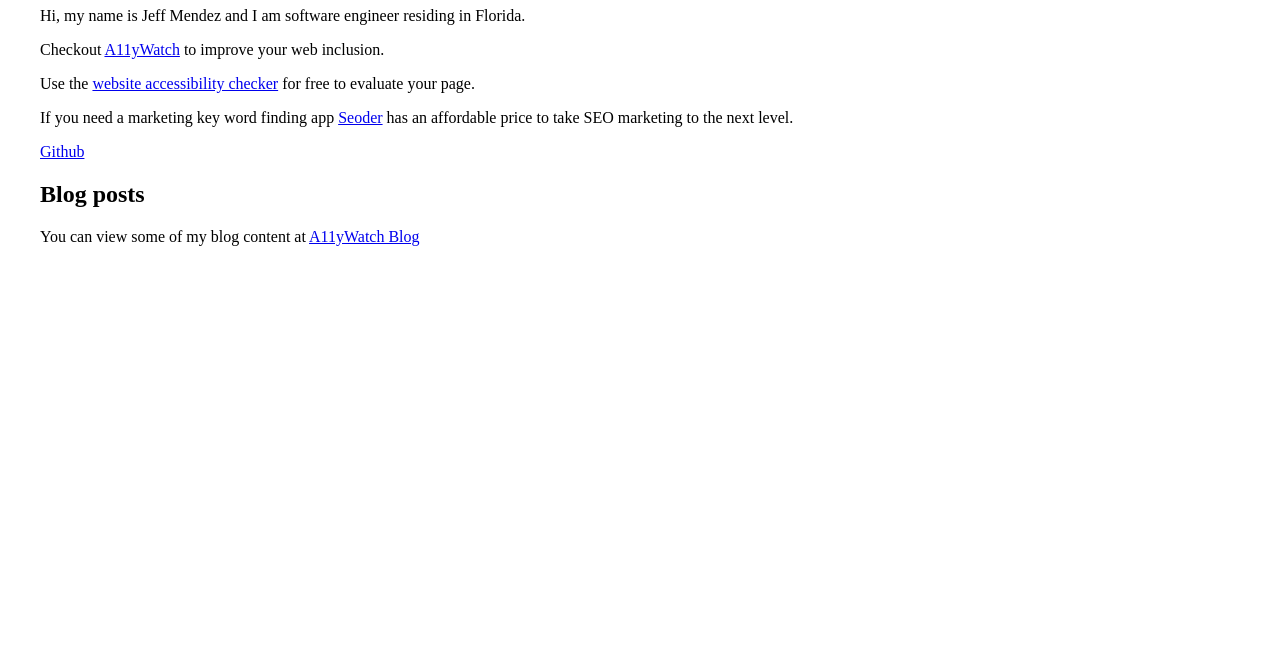
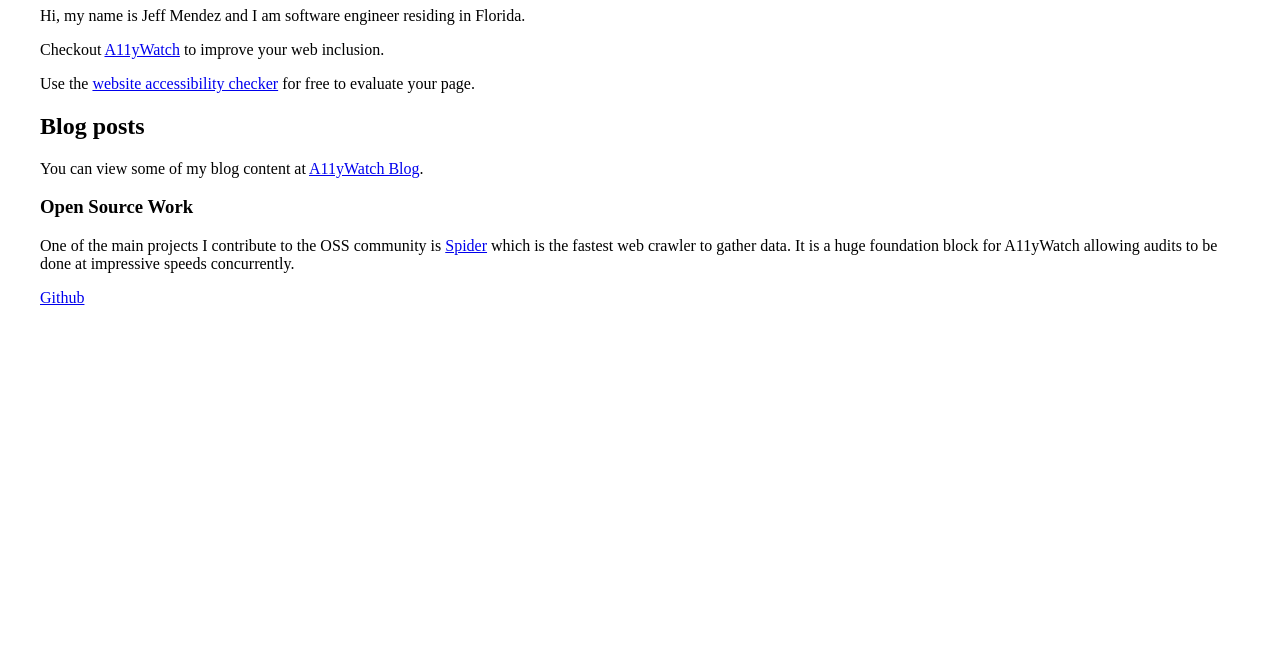
Before and after one commit to j-mendez/portfolio, an Astro site: page / in a window 1280 px wide. Shown: the part 148-800 px from the top of the page. Built offline with nearby package versions, Linux system fonts and the light colour scheme; Astro itself is replaced by a stand-in of ours.

```diff
--- a/src/components/home.tsx
+++ b/src/components/home.tsx
@@ -2,7 +2,6 @@ import React from "react";
 
 const Home = () => {
   return (
-    <>
     <section>
     <p>
       Hi, my name is Jeff Mendez and I am software engineer residing in
@@ -26,22 +25,6 @@ const Home = () => {
       </a>{" "}
       for free to evaluate your page.
     </p>
-
-        <p>
-          If you need a marketing key word finding app {" "}
-          <a href="https://seoder.com" target="_blank" rel="external">
-            Seoder
-          </a>{" "}
-          has an affordable price to take SEO marketing to the next level.
-        </p>
-
-        <a
-          href="https://github.com/j-mendez"
-          target="_blank"
-          rel="noopener noreferrer"
-        >
-          Github
-        </a>{" "}
     <h2>Blog posts</h2>
     <p>
       You can view some of my blog content at{" "}
@@ -52,9 +35,32 @@ const Home = () => {
       >
         A11yWatch Blog
       </a>
+      .
     </p>
+    <h3>Open Source Work</h3>
+    <p>
+      One of the main projects I contribute to the OSS community is{" "}
+      <a
+        href="https://github.com/spider-rs/spider"
+        target="_blank"
+        rel="noopener noreferrer"
+      >
+        Spider
+      </a>{" "}
+      which is the fastest web crawler to gather data. It is a huge
+      foundation block for A11yWatch allowing audits to be done at
+      impressive speeds concurrently.
+    </p>
+
+    <a
+      href="https://github.com/j-mendez"
+      target="_blank"
+      rel="noopener noreferrer"
+    >
+      Github
+    </a>
+
   </section>
-    </>
   );
 };
 
--- a/src/layouts/layout.tsx
+++ b/src/layouts/layout.tsx
@@ -2,7 +2,7 @@ import React from "react";
 import Navigation from "../components/navigation";
 
 const siteTitle = "Jeff Mendez - Software Engineer";
-const name = "Jeff Mendez";
+const name = "My name Jeff";
 
 export default function Layout({ children, home, title, description }) {
   return (
@@ -12,7 +12,7 @@ export default function Layout({ children, home, title, description }) {
         <meta name="viewport" content="width=device-width, initial-scale=1" />
         <title>{title || siteTitle}</title>
         <link rel="sitemap" href="/sitemap-index.xml" />
-        <link rel="icon" type="image/x-icon" href="/images/favicon.png" />
+        <link rel="icon" type="image/x-icon" href="/favicon.ico" />
         <meta
           name="description"
           content={
@@ -22,7 +22,7 @@ export default function Layout({ children, home, title, description }) {
         <meta
           property="og:image"
           content={`https://og-image.vercel.app/${encodeURI(
-            title || siteTitle
+            title || siteTitle,
           )}.png?theme=light&md=0&fontSize=75px&images=https%3A%2F%2Fassets.zeit.co%2Fimage%2Fupload%2Ffront%2Fassets%2Fdesign%2Fnextjs-black-logo.svg`}
         />
         <meta name="og:title" content={title || siteTitle} />
```
Also changed, not shown: src/components/tags.tsx (+4 -3 lines), .github/workflows/main.yml, public/images/favicon.png (deleted). Lines whose indentation alone changed are shown as unchanged.
